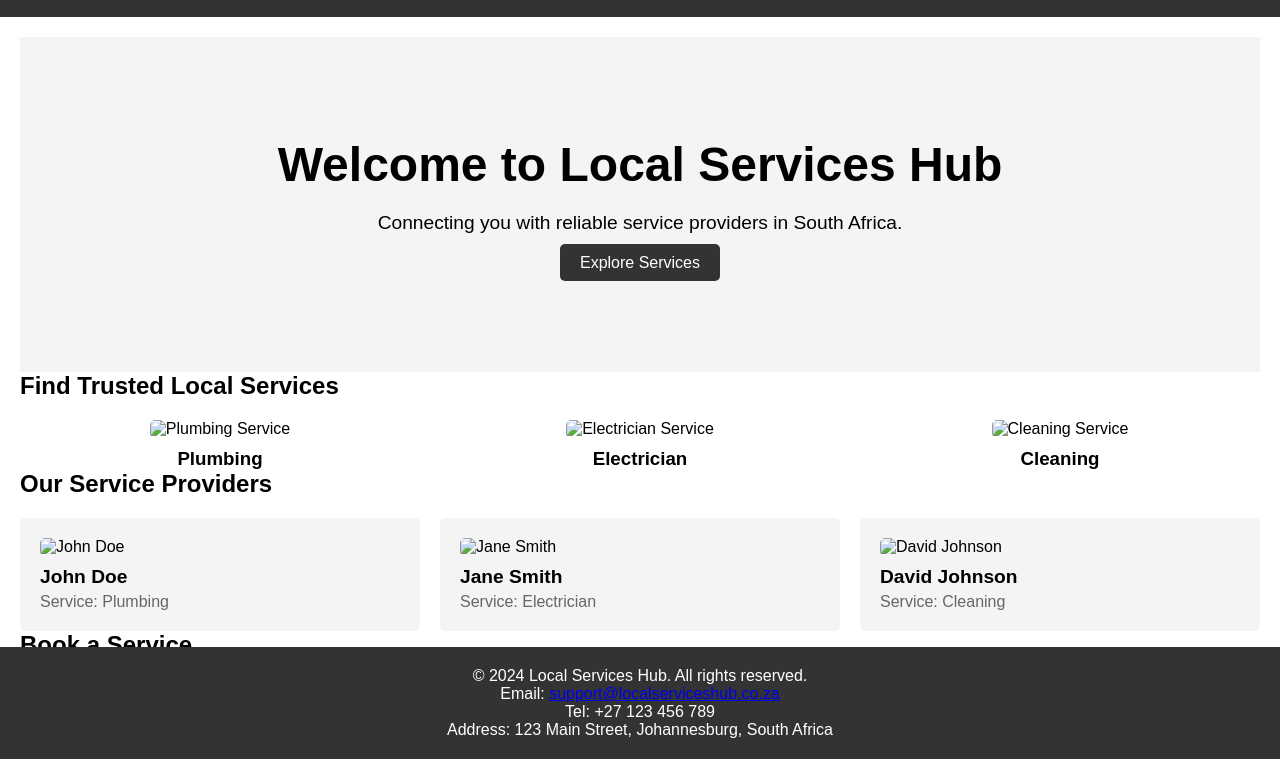
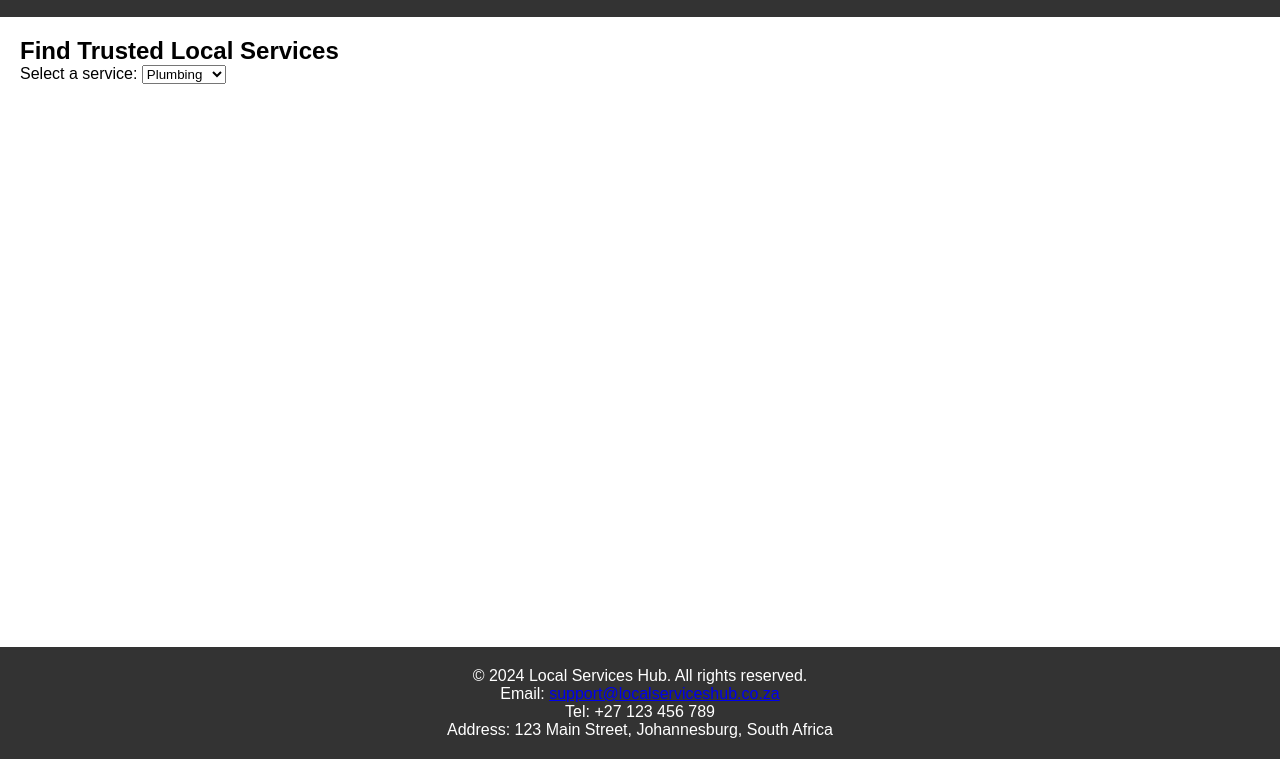
Before and after one commit to Santana064/Local-Services-Hub, a plain HTML site: page index.html in a window 1280 px wide. Shown: the part 41-800 px from the top of the page. Drawn offline with Linux system fonts and the light colour scheme.

Commit message:
Update index.html

```diff
--- a/index.html
+++ b/index.html
@@ -23,73 +23,27 @@
     </header>
 
     <main>
-        <!-- Home Section -->
         <section id="home" class="page">
-            <div class="hero">
-                <h1>Welcome to Local Services Hub</h1>
-                <p>Connecting you with reliable service providers in South Africa.</p>
-                <a href="#services" class="button">Explore Services</a>
+            <!-- Home content goes here -->
+        </section>
+
+        <section id="services" class="page">
+            <h2>Find Trusted Local Services</h2>
+            <div class="service-selection">
+                <label for="service-select">Select a service:</label>
+                <select id="service-select">
+                    <option value="plumbing">Plumbing</option>
+                    <option value="electrician">Electrician</option>
+                    <option value="cleaning">Cleaning</option>
+                    <!-- Add more options as needed -->
+                </select>
+            </div>
+            <div id="service-results">
+                <!-- Service results will be displayed here -->
             </div>
         </section>
 
-        <!-- Services Section -->
-        <section id="services" class="page">
-            <h2>Find Trusted Local Services</h2>
-            <div class="services-grid">
-                <div class="service">
-                    <img src="plumbing.jpg" alt="Plumbing Service">
-                    <h3>Plumbing</h3>
-                </div>
-                <div class="service">
-                    <img src="electrician.jpg" alt="Electrician Service">
-                    <h3>Electrician</h3>
-                </div>
-                <div class="service">
-                    <img src="cleaning.jpg" alt="Cleaning Service">
-                    <h3>Cleaning</h3>
-                </div>
-            </div>
-        </section>
-
-        <!-- Providers Section -->
-        <section id="providers" class="page">
-            <h2>Our Service Providers</h2>
-            <div class="providers-list">
-                <div class="provider">
-                    <img src="provider1.jpg" alt="John Doe">
-                    <div class="provider-info">
-                        <h3>John Doe</h3>
-                        <p>Service: Plumbing</p>
-                    </div>
-                </div>
-                <div class="provider">
-                    <img src="provider2.jpg" alt="Jane Smith">
-                    <div class="provider-info">
-                        <h3>Jane Smith</h3>
-                        <p>Service: Electrician</p>
-                    </div>
-                </div>
-                <div class="provider">
-                    <img src="provider3.jpg" alt="David Johnson">
-                    <div class="provider-info">
-                        <h3>David Johnson</h3>
-                        <p>Service: Cleaning</p>
-                    </div>
-                </div>
-            </div>
-        </section>
-
-        <!-- Booking Section -->
-        <section id="booking" class="page">
-            <h2>Book a Service</h2>
-            <!-- Add booking form here -->
-        </section>
-
-        <!-- Contact Section -->
-        <section id="contact" class="page">
-            <h2>Contact Us</h2>
-            <!-- Add contact information here -->
-        </section>
+        <!-- Add more sections for providers, booking, and contact -->
     </main>
 
     <footer>
@@ -98,5 +52,7 @@
         <p>Tel: +27 123 456 789</p>
         <p>Address: 123 Main Street, Johannesburg, South Africa</p>
     </footer>
+
+    <script src="scripts.js"></script>
 </body>
 </html>
```
